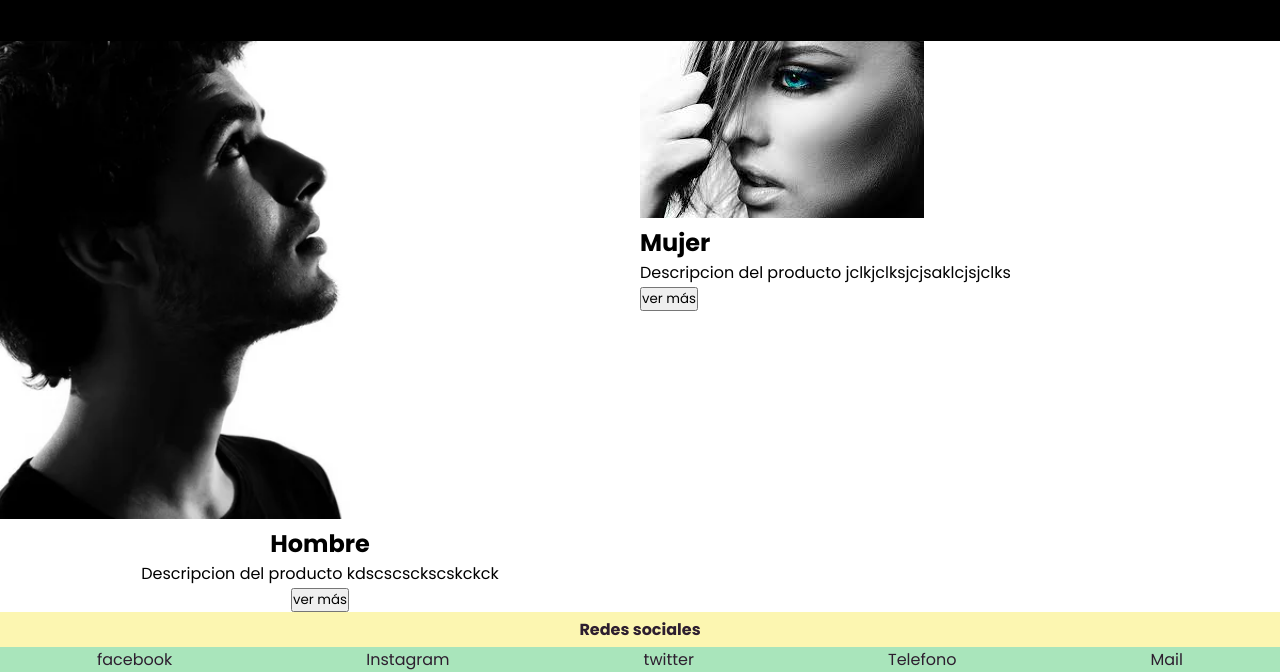
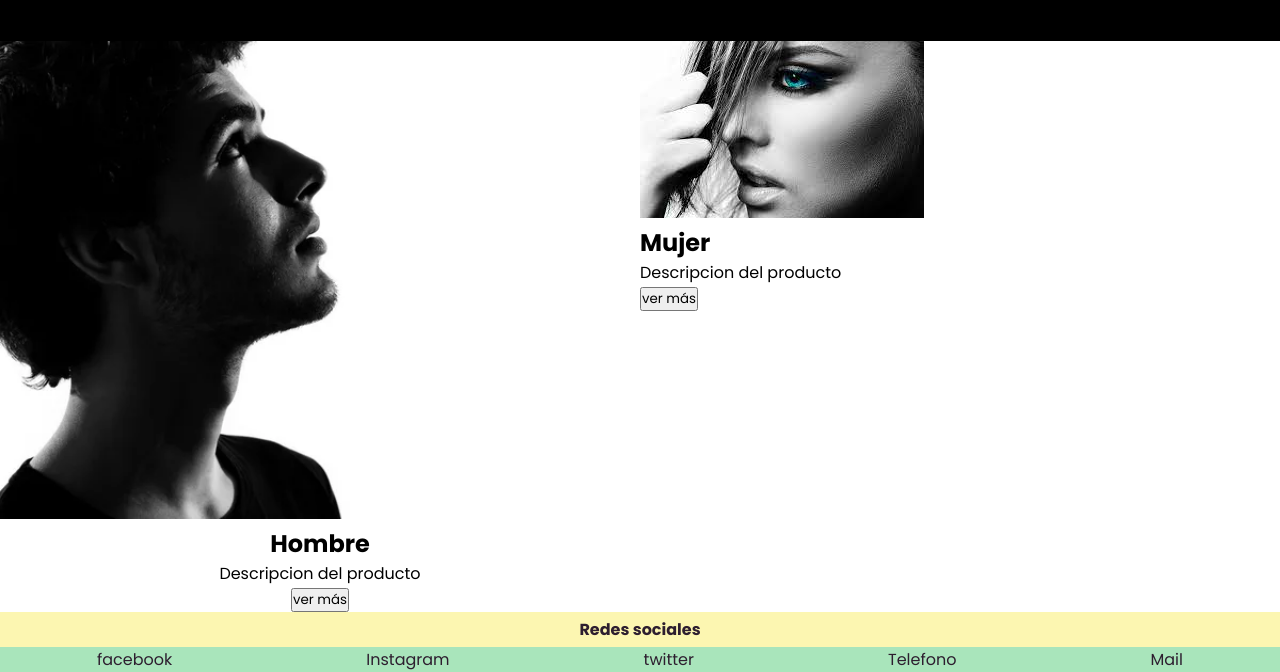
Before and after one commit to Thaicabrera/proyecto-coder, a plain HTML site: page index.html in a window 1280 px wide. Shown: the part 265-937 px from the top of the page. Drawn offline with Linux system fonts and the light colour scheme.

```diff
--- a/index.html
+++ b/index.html
@@ -44,7 +44,7 @@
 
         <section class="banner-hero">
 
-            <h1>DISEÑOS PARA DIFERENTES OCASIONES</h1>
+            <h1>DISEÑOS PARA DIFERENTES OCASIONES </h1>
 
         </section>
 
@@ -54,7 +54,7 @@
                 <img src="./recursos/imagenes/hombre.jpg" alt="Hombre" class="img-hombre">
                 <div>
                     <h2>Hombre</h2>
-                    <p>Descripcion del producto kdscscsckscskckck</p>
+                    <p>Descripcion del producto </p>
                 </div>
                 <button>ver más</button>
             </article>
@@ -63,7 +63,7 @@
                 <img src="./recursos/imagenes/mujer.jfif" alt="Mujer" class="img-mujer">
                 <div>
                     <h2>Mujer</h2>
-                    <p>Descripcion del producto jclkjclksjcjsaklcjsjclks</p>
+                    <p>Descripcion del producto</p>
                 </div>
                 <button>ver más</button>
             </article>
```
